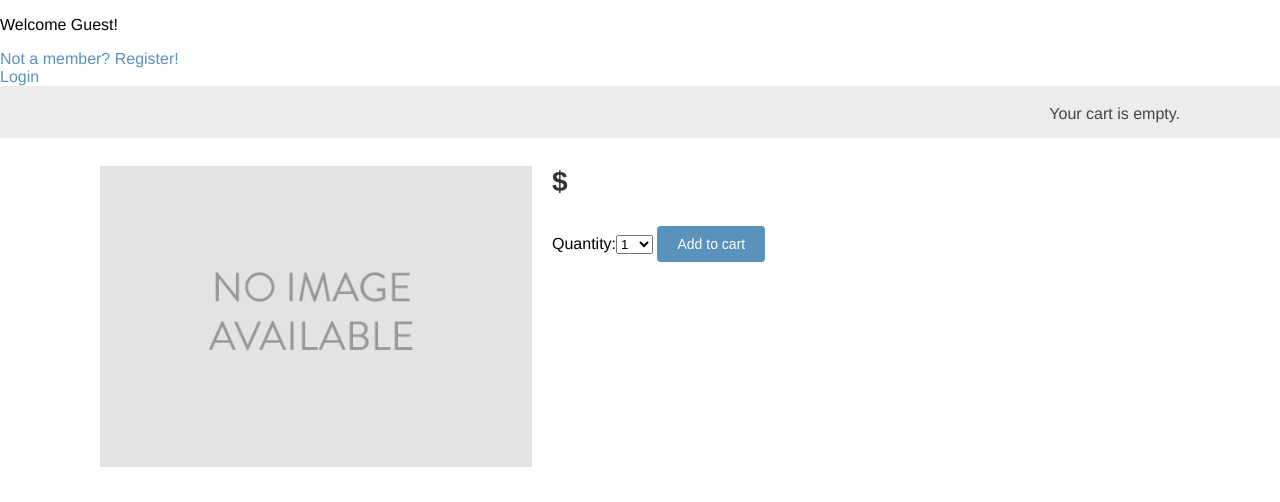
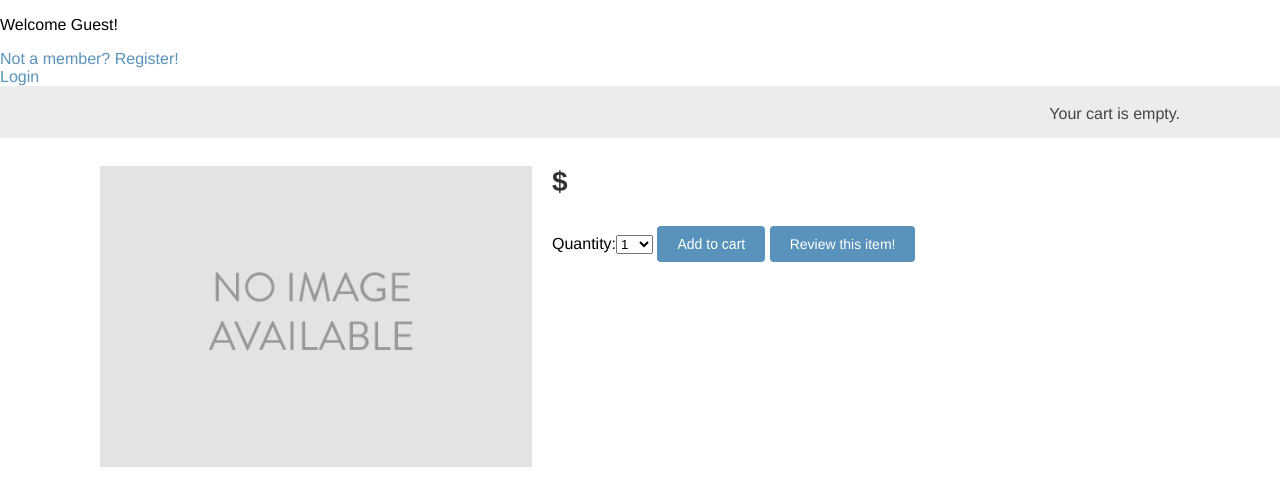
Before and after one commit to Neofytos96/Bike-Shop-Django, a Django app: template bikes/templates/bikes/bike/detail.html in a window 1280 px wide. Shown: the part 46-548 px from the top of the page. Run offline with Django 3.2, Linux system fonts and the light colour scheme; the template is opened without the code that fills it: values that come from a table or form of the project are taken from there, others are empty.

Commit message:
README.md
reviewing

```diff
--- a/bikes/templates/bikes/bike/detail.html
+++ b/bikes/templates/bikes/bike/detail.html
@@ -15,6 +15,7 @@
         	{{cart_bike_form}}
         	{% csrf_token %}
         	<input type="submit" value="Add to cart">
+             <a href="{% url "reviews:add_review" %}" class="button">Review this item!</a>
         </form>
 
 
```
